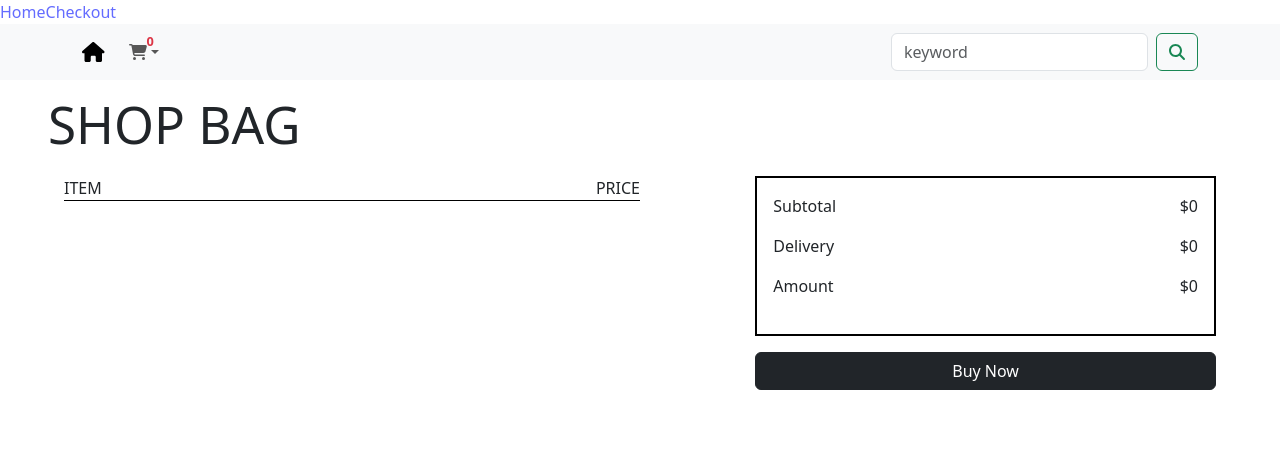
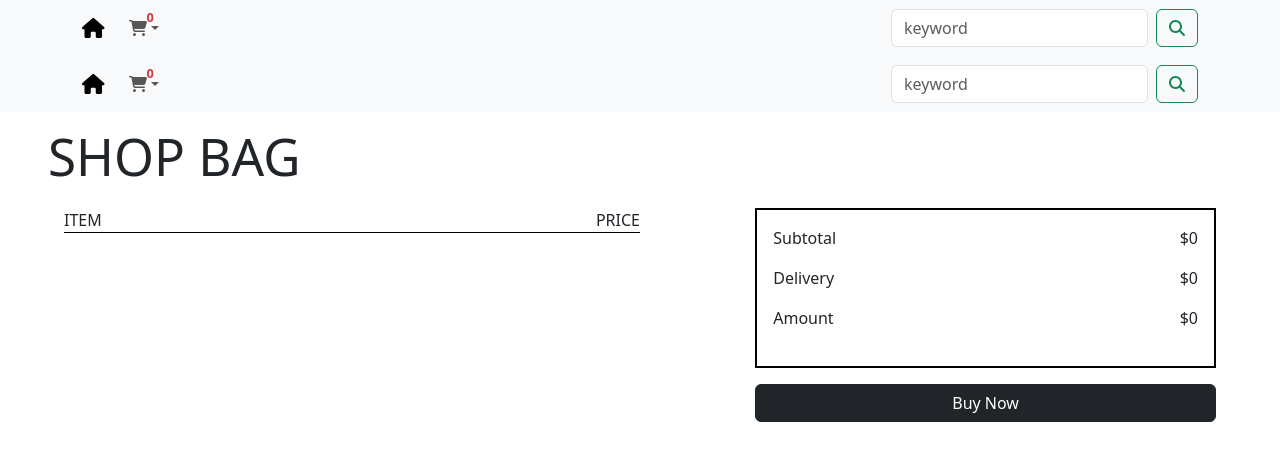
Before and after one commit to Joben0819/vue-cart, a Vue app: page /checkout in a window 1280 px wide. Shown: the top 460 px of the page. Built offline with nearby package versions, Linux system fonts and the light colour scheme.

Commit message:
updated the dist and adust the function

```diff
--- a/src/App.vue
+++ b/src/App.vue
@@ -1,15 +1,27 @@
 
 <template>
-    <nav>
-      <router-link to="/">Home</router-link>
-      <router-link to="/checkout">Checkout</router-link>
-    </nav>
-  <router-view></router-view>
+  <div>
+    <Header :data={cartData} @modal="searchValue" />
+    <router-view></router-view>
+  </div>
 </template>
 
 <script setup lang="ts">
-import { onMounted } from 'vue';
-
+import Header from './components/Header.vue';
+import { inject, onMounted, ref } from 'vue';
+import { useRouter } from 'vue-router';
+const router = useRouter()
+const store: any = inject('store')
+const cartData = ref(store.getState().userCart.cart)
+onMounted(()=>{
+  const subscribe = store.subscribe(() => {
+    cartData.value = store.getState().userCart.cart;
+  });
+  return () => subscribe();
+})
+const searchValue = (data: string) => {
+  router.push({ path: '/', query: { search: data } });
+}
 onMounted(() =>{
   console.log("Vue app has loaded");
 })
--- a/src/components/Body/Body.vue
+++ b/src/components/Body/Body.vue
@@ -68,7 +68,6 @@ interface Props {
 
 const props = defineProps<Props>();
 const bought = ref(props.buy.cartData);
-console.log(bought.value);
 
 onMounted(() => {
   bought.value = props.buy.cartData;
--- a/src/components/Header.vue
+++ b/src/components/Header.vue
@@ -36,7 +36,7 @@ const btn_Search = (data: string) => {
 <template>
 <nav class="navbar navbar-expand-lg bg-body-tertiary">
   <div class="container">
-    <router-link :to="{name: 'Home', params:{}}" class="navbar-brand">
+    <router-link :to="{name: 'Home', query:{search: ''}}" class="navbar-brand">
       <font-awesome-icon :icon="['fas', 'house']" />
     </router-link>
     <ul class="navbar-nav me-auto mb-lg-0">
--- a/src/pages/home.vue
+++ b/src/pages/home.vue
@@ -1,10 +1,11 @@
 <script setup lang="ts">
-  import Header from '../components/Header.vue';
   import Body from '../components/Body/Body.vue';
   import items from '../assets/json/ecommerce.json';
   import { inject, onMounted, ref } from 'vue';
   import { onCart } from '../reducer/Cart.ts';
   import { watch } from 'vue';
+  import { useRoute } from 'vue-router';
+  const route = useRoute()
   const store: any = inject('store')
   const product: any = ref(items)
   const cartData: any = ref(store.getState().userCart.cart)
@@ -41,11 +42,14 @@
   const subscribe = store.subscribe(() => {
     cartData.value = store.getState().userCart.cart;
   });
+  search.value = ''
+  console.log(route.query.search,"here unmount")
   return () => subscribe();
 })
-const searchValue = (data: string) => {
-  search.value = data
-}
+watch(route , ()=>{
+  search.value = route.query.search
+  console.log(route.query.search,"here")
+})
 watch(search, (newValue: any) => {
   const filter = items.filter((i:any) =>{
     const isMatch = i.id.toLowerCase().startsWith(newValue.toLowerCase());
@@ -59,7 +63,6 @@ watch(search, (newValue: any) => {
 
 <template>
   <div>
-    <Header :data={cartData} @modal="searchValue" />
     <div class="container mt-5 "  >
       <div class="row gap" >
         <Body :data={product} @click="add_cart" :buy="{cartData}" />
--- a/src/router/router.jsx
+++ b/src/router/router.jsx
@@ -7,7 +7,12 @@ import Checkout from '../pages/checkout.vue';
 
 const routes = [
   {
-    path: '/',
+    path: `/search`,
+    name: 'Home',
+    component: Home,
+  },
+  {
+    path: `/`,
     name: 'Home',
     component: Home,
   },
--- a/vite.config.ts
+++ b/vite.config.ts
@@ -3,7 +3,7 @@ import vue from '@vitejs/plugin-vue'
 
 // https://vitejs.dev/config/
 export default defineConfig({
-  // base: '/vue-cart/',
+  base: '/vue-cart/',
   plugins: [vue()],
 
 })
```
Also changed, not shown: 5 other files (tests, documents, lock files or other folders).
